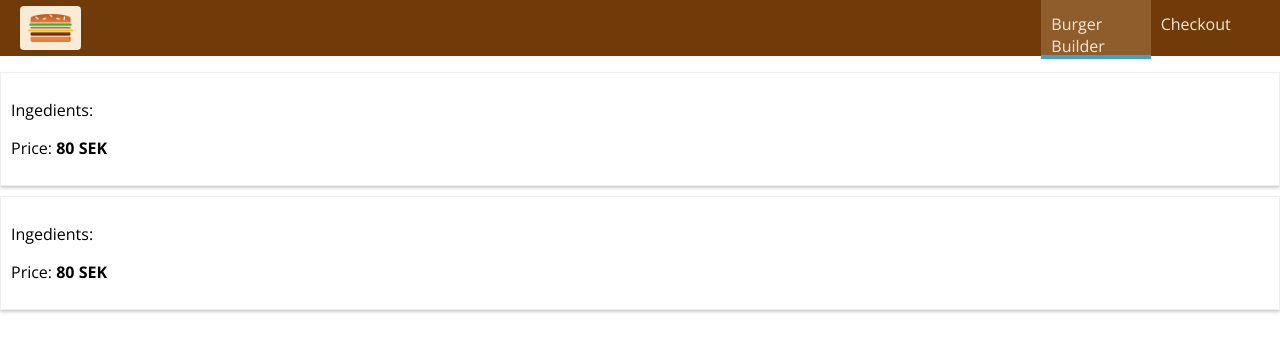
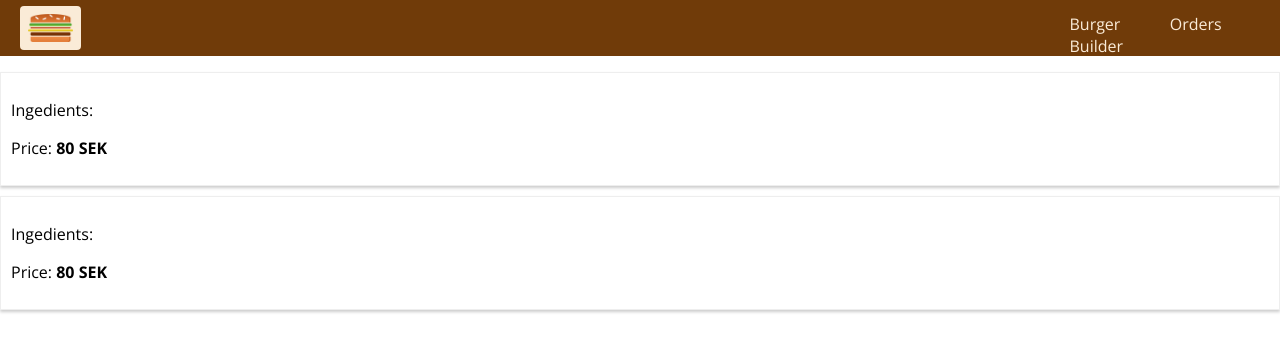
Before and after one commit to janko101/burger-builder-app, a React (Create React App) app: page /orders in a window 1280 px wide. Shown: the top 352 px of the page. Built offline with nearby package versions, Linux system fonts and the light colour scheme.

Commit message:
Adds a link to orders using NavLink in Navigation Items

```diff
--- a/src/Components/NavigationItems.jsx
+++ b/src/Components/NavigationItems.jsx
@@ -1,11 +1,12 @@
 import React from "react";
+import { NavLink } from "react-router-dom"
 import classes from "./NavigationItems.module.css";
 
 const NavigationItems = () => (
   <ul className={classes.NavigationItems}>
     <li className={classes.NavigationItem}>
-      <a href="/" className={classes.active}>Burger Builder</a>
-      <a href="/">Checkout</a>
+      <NavLink to="/">Burger Builder</NavLink>
+      <NavLink to="/orders">Orders</NavLink>
     </li>
   </ul>
 );
```
